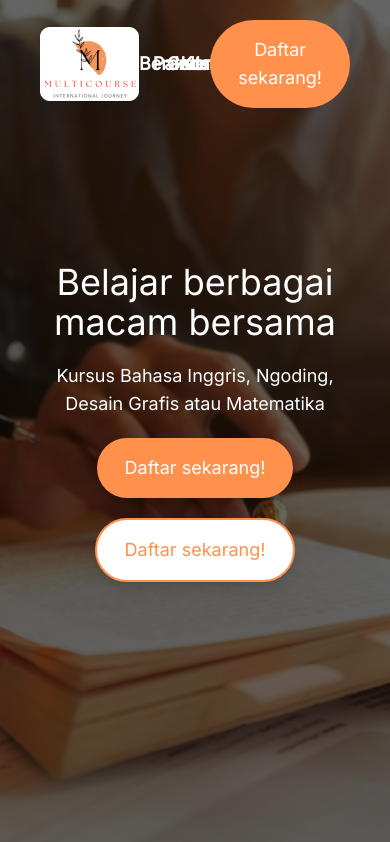
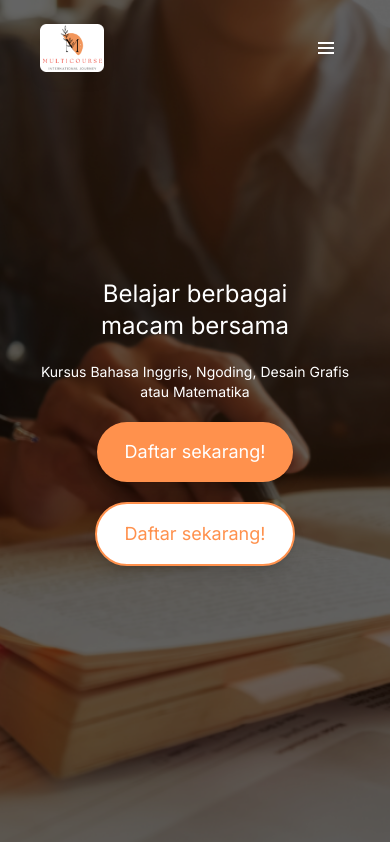
Before and after one commit to jaffrantirta/MulticourseLandingPage, a React (Create React App) app: page / in a window 390 px wide. Shown: the top 842 px of the page. Built offline with nearby package versions, Linux system fonts and the light colour scheme; a web font is replaced by a local one.

Commit message:
navbar responsive

```diff
--- a/src/components/Hero/index.js
+++ b/src/components/Hero/index.js
@@ -3,10 +3,10 @@ import ButtonRounded from '../ButtonRounded'
 
 export default function Hero() {
     return (
-        <div className={`h-screen relative bg-black flex flex-col items-center justify-center font-primary text-center text-white`}>
+        <div id='hero-section' className={`h-screen relative bg-black flex flex-col items-center justify-center font-primary text-center text-white`}>
             <div className="relative z-10 px-10">
-                <h1 className='text-4xl md:text-7xl mb-5'>Belajar berbagai<br></br>macam bersama</h1>
-                <p className='text-lg md:text-xl mb-5'>Kursus Bahasa Inggris, Ngoding, Desain Grafis atau Matematika</p>
+                <h1 className='text-2xl md:text-7xl mb-5'>Belajar berbagai<br></br>macam bersama</h1>
+                <p className='text-sm md:text-xl mb-5'>Kursus Bahasa Inggris, Ngoding, Desain Grafis atau Matematika</p>
                 <div className='gap-5 flex flex-col md:flex-row justify-center items-center'>
                     <ButtonRounded text={`Daftar sekarang!`} />
                     <ButtonRounded text={`Daftar sekarang!`} isBorderOnly={true} />
--- a/src/components/Navbar/index.js
+++ b/src/components/Navbar/index.js
@@ -1,13 +1,51 @@
-import React from 'react'
+import React, { useEffect, useState } from 'react'
 import { ImgLogo } from '../../assets/images'
 import ButtonRounded from '../ButtonRounded'
 
 export default function Navbar({ className }) {
+    const [isOpen, setIsOpen] = useState(false);
+    const [scrollDirection, setScrollDirection] = useState(null);
+    const [hasPassedHero, setHasPassedHero] = useState(false);
+
+    useEffect(() => {
+        let lastScrollY = window.pageYOffset;
+
+        const updateScrollDirection = () => {
+            const scrollY = window.pageYOffset;
+            const direction = scrollY > lastScrollY ? "down" : "up";
+            if (direction !== scrollDirection && (scrollY - lastScrollY > 10 || scrollY - lastScrollY < -10)) {
+                setScrollDirection(direction);
+            }
+            lastScrollY = scrollY > 0 ? scrollY : 0;
+        };
+
+        const updateHasPassedHero = () => {
+            const heroSection = document.getElementById("hero-section");
+            if (heroSection && window.pageYOffset >= heroSection.offsetTop + heroSection.offsetHeight) {
+                setHasPassedHero(true);
+            } else {
+                setHasPassedHero(false);
+            }
+        };
+
+        window.addEventListener("scroll", updateScrollDirection);
+        window.addEventListener("scroll", updateHasPassedHero);
+
+        return () => {
+            window.removeEventListener("scroll", updateScrollDirection);
+            window.removeEventListener("scroll", updateHasPassedHero);
+        };
+    }, [scrollDirection]);
+
     return (
-        <div className={`fixed inset-0 bg-transparent z-50 p-5 px-10 text-white font-primary flex h-32 justify-between items-center ${className}`}>
-            <img alt='logo' src={ImgLogo} className='w-15 h-fit shadow-lg' />
-            <div className='flex items-center gap-5'>
-                <div className='grid grid-cols-4 gap-1 text-center font-bold text-lg'>
+        <nav className={`${hasPassedHero ? "bg-white text-primary" : "bg-transparent text-white"} ${scrollDirection === "down" ? "-top-32" : "top-0"} transition-all duration-500 z-30 fixed inset-0 bg-transparent p-5 px-10 ${isOpen ? 'bg-white' : 'bg-transparent'} font-primary flex h-24 justify-between items-center ${className}`}>
+            <img
+                alt="logo"
+                src={ImgLogo}
+                className="w-16 md:w-24 h-auto shadow-lg"
+            />
+            <div className="hidden md:flex items-center gap-5">
+                <div className="grid grid-cols-4 gap-1 text-center text-lg">
                     <p>Beranda</p>
                     <p>Paket</p>
                     <p>Galeri</p>
@@ -17,6 +55,38 @@ export default function Navbar({ className }) {
                     <ButtonRounded text={`Daftar sekarang!`} />
                 </div>
             </div>
-        </div>
+            <div className={`transition-all md:hidden p-3 rounded-xl hover:border-primary hover:border-2 ${isOpen ? 'bg-primary' : 'bg-transparent'}`}>
+                <button
+                    className={`block hover:text-gray-200 focus:text-gray-200 focus:outline-none ${hasPassedHero ? "text-primary" : "text-white"} ${isOpen ? 'text-white' : ''}`}
+                    onClick={() => setIsOpen(!isOpen)}
+                >
+                    <svg className='h-6 w-6 fill-current' viewBox='0 0 24 24'>
+                        <path
+                            className={`${isOpen ? 'hidden' : 'inline-flex'}`}
+                            fillRule='evenodd'
+                            clipRule='evenodd'
+                            d='M4 6h16v2H4V6zm0 5h16v2H4v-2zm16 5H4v2h16v-2z'
+                        />
+                        <path
+                            className={`${isOpen ? 'inline-flex' : 'hidden'}`}
+                            fillRule='evenodd'
+                            clipRule='evenodd'
+                            d='M5 4h14a1 1 0 0 1 1 1v14a1 1 0 0 1-1 1H5a1 1 0 0 1-1-1V5a1 1 0 0 1 1-1zm5 6v2H6v-2h4zm0 4v2H6v-2h4zm6-4v2h-4v-2h4zm0 4v2h-4v-2h4z'
+                        />
+                    </svg>
+                </button>
+                <div className={`transition-all duration-700 ${isOpen ? 'block bg-white text-primary' : 'hidden'} absolute p-5 w-full top-full right-0 md:relative md:flex md:items-center md:gap-5 md:pt-5 md:pb-10 md:w-auto`}>
+                    <div className='grid grid-cols-1 gap-1 text-center text-lg'>
+                        <p>Beranda</p>
+                        <p>Paket</p>
+                        <p>Galeri</p>
+                        <p>Kontak</p>
+                    </div>
+                    <div className='pt-5 justify-center flex'>
+                        <ButtonRounded text={`Daftar sekarang!`} />
+                    </div>
+                </div>
+            </div>
+        </nav>
     )
 }
```
